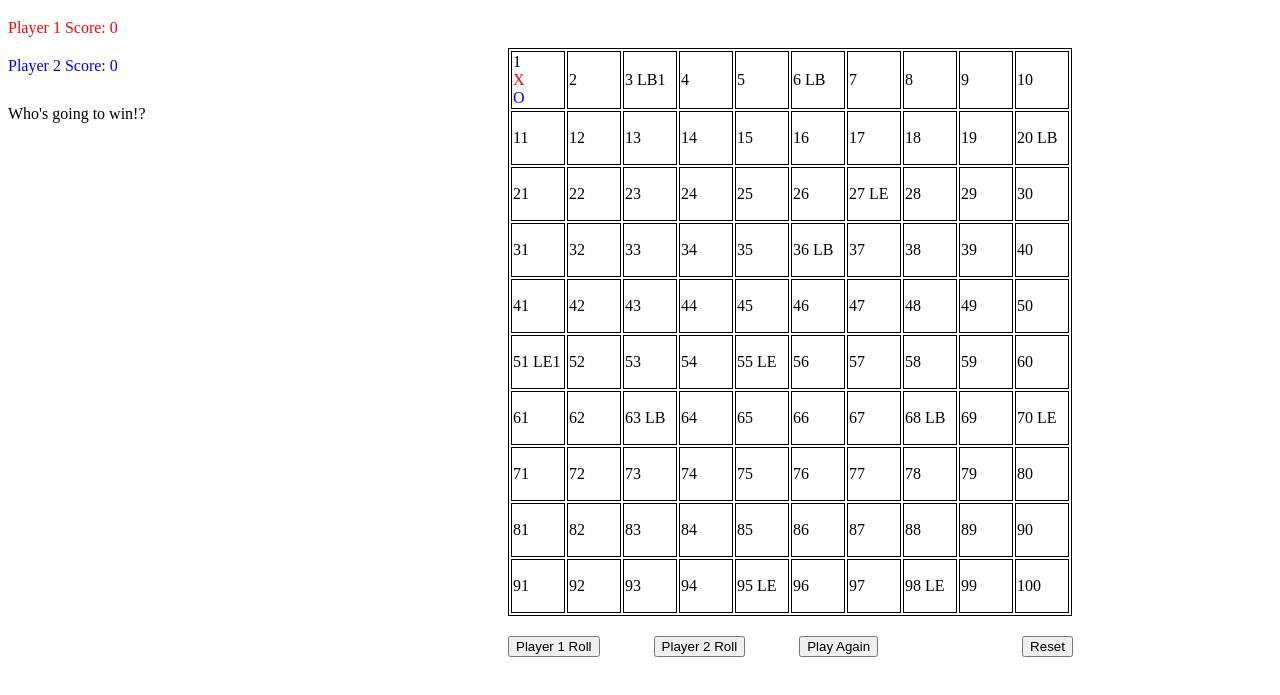
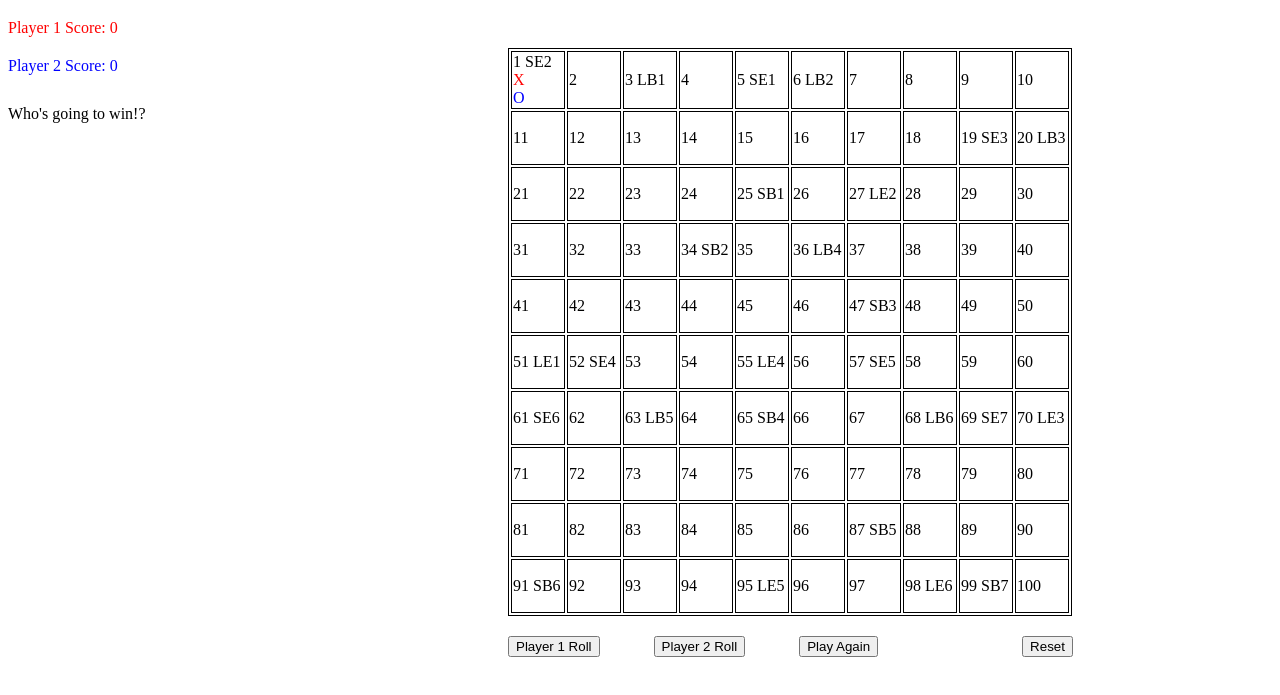
Before and after one commit to omarhawas/snakes-and-ladders, a plain HTML site: page index.html in a window 1280 px wide. Shown: the part 61-756 px from the top of the page. Drawn offline with Linux system fonts and the light colour scheme.

Commit message:
added snakes and ladder lettering on cells

```diff
--- a/index.html
+++ b/index.html
@@ -16,15 +16,15 @@
     <table>
       <tr>
         <td id="1">
-          <div>1</div>
+          <div>1 SE2</div>
           <div id="player1">X</div>
           <div id="player2">O</div>
         </td>
         <td id="2"><div>2</div></td>
         <td id="3"><div>3 LB1</div></td>
         <td id="4"><div>4</div></td>
-        <td id="5"><div>5</div></td>
-        <td id="6"><div>6 LB</div></td>
+        <td id="5"><div>5 SE1</div></td>
+        <td id="6"><div>6 LB2</div></td>
         <td id="7"><div>7</div></td>
         <td id="8"><div>8</div></td>
         <td id="9"><div>9</div></td>
@@ -39,17 +39,17 @@
         <td id="16"><div>16</div></td>
         <td id="17"><div>17</div></td>
         <td id="18"><div>18</div></td>
-        <td id="19"><div>19</div></td>
-        <td id="20"><div>20 LB</div></td>
+        <td id="19"><div>19 SE3</div></td>
+        <td id="20"><div>20 LB3</div></td>
       </tr>
       <tr>
         <td id="21"><div>21</div></td>
         <td id="22"><div>22</div></td>
         <td id="23"><div>23</div></td>
         <td id="24"><div>24</div></td>
-        <td id="25"><div>25</div></td>
+        <td id="25"><div>25 SB1</div></td>
         <td id="26"><div>26</div></td>
-        <td id="27"><div>27 LE</div></td>
+        <td id="27"><div>27 LE2</div></td>
         <td id="28"><div>28</div></td>
         <td id="29"><div>29</div></td>
         <td id="30"><div>30</div></td>
@@ -58,9 +58,9 @@
         <td id="31"><div>31</div></td>
         <td id="32"><div>32</div></td>
         <td id="33"><div>33</div></td>
-        <td id="34"><div>34</div></td>
+        <td id="34"><div>34 SB2</div></td>
         <td id="35"><div>35</div></td>
-        <td id="36"><div>36 LB</div></td>
+        <td id="36"><div>36 LB4</div></td>
         <td id="37"><div>37</div></td>
         <td id="38"><div>38</div></td>
         <td id="39"><div>39</div></td>
@@ -73,34 +73,34 @@
         <td id="44"><div>44</div></td>
         <td id="45"><div>45</div></td>
         <td id="46"><div>46</div></td>
-        <td id="47"><div>47</div></td>
+        <td id="47"><div>47 SB3</div></td>
         <td id="48"><div>48</div></td>
         <td id="49"><div>49</div></td>
         <td id="50"><div>50</div></td>
       </tr>
       <tr>
         <td id="51"><div>51 LE1</div></td>
-        <td id="52"><div>52</div></td>
+        <td id="52"><div>52 SE4</div></td>
         <td id="53"><div>53</div></td>
         <td id="54"><div>54</div></td>
-        <td id="55"><div>55 LE</div></td>
+        <td id="55"><div>55 LE4</div></td>
         <td id="56"><div>56</div></td>
-        <td id="57"><div>57</div></td>
+        <td id="57"><div>57 SE5</div></td>
         <td id="58"><div>58</div></td>
         <td id="59"><div>59</div></td>
         <td id="60"><div>60</div></td>
       </tr>
       <tr>
-        <td id="61"><div>61</div></td>
+        <td id="61"><div>61 SE6</div></td>
         <td id="62"><div>62</div></td>
-        <td id="63"><div>63 LB</div></td>
+        <td id="63"><div>63 LB5</div></td>
         <td id="64"><div>64</div></td>
-        <td id="65"><div>65</div></td>
+        <td id="65"><div>65 SB4</div></td>
         <td id="66"><div>66</div></td>
         <td id="67"><div>67</div></td>
-        <td id="68"><div>68 LB</div></td>
-        <td id="69"><div>69</div></td>
-        <td id="70"><div>70 LE</div></td>
+        <td id="68"><div>68 LB6</div></td>
+        <td id="69"><div>69 SE7</div></td>
+        <td id="70"><div>70 LE3</div></td>
       </tr>
       <tr>
         <td id="71"><div>71</div></td>
@@ -121,21 +121,21 @@
         <td id="84"><div>84</div></td>
         <td id="85"><div>85</div></td>
         <td id="86"><div>86</div></td>
-        <td id="87"><div>87</div></td>
+        <td id="87"><div>87 SB5</div></td>
         <td id="88"><div>88</div></td>
         <td id="89"><div>89</div></td>
         <td id="90"><div>90</div></td>
       </tr>
       <tr>
-        <td id="91"><div>91</div></td>
+        <td id="91"><div>91 SB6</div></td>
         <td id="92"><div>92</div></td>
         <td id="93"><div>93</div></td>
         <td id="94"><div>94</div></td>
-        <td id="95"><div>95 LE</div></td>
+        <td id="95"><div>95 LE5</div></td>
         <td id="96"><div>96</div></td>
         <td id="97"><div>97</div></td>
-        <td id="98"><div>98 LE</div></td>
-        <td id="99"><div>99</div></td>
+        <td id="98"><div>98 LE6</div></td>
+        <td id="99"><div>99 SB7</div></td>
         <td id="100"><div>100</div></td>
       </tr>
     </table>
```
